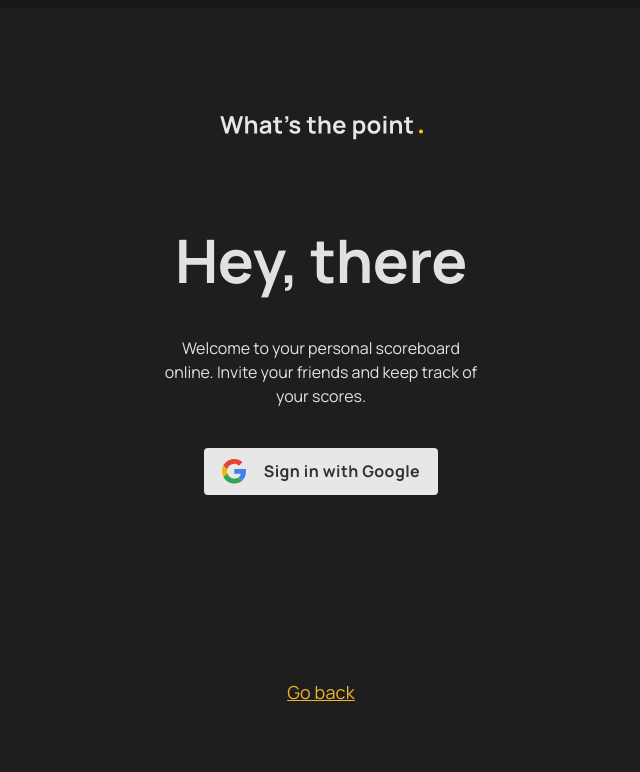
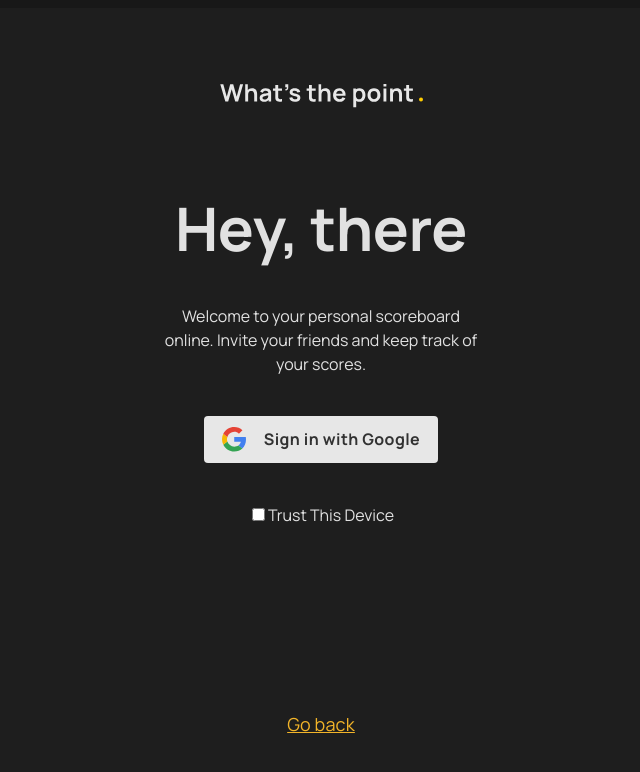
Before and after one commit to Whats-the-Point/the-point, a React (Vite) app in the folder frontend/: page /app/get-started in a window 1280 px wide. Shown: the top 772 px of the page, without its empty margins (319-959 px from the left). Built offline with nearby package versions, Linux system fonts and the light colour scheme.

Commit message:
add persist button

```diff
--- a/frontend/src/components/PersistLogin.tsx
+++ b/frontend/src/components/PersistLogin.tsx
@@ -7,9 +7,10 @@ import { useRenewMutation } from "../middleware/context/authApiSlice";
 
 const PersistLogin = () => {
     const [isLoadingTwo, setIsLoadingTwo] = useState(true);
-    const token = useSelector(selectCurrentToken);
     const [renew, { isLoading }] = useRenewMutation()
     const dispatch = useDispatch()
+    const token: string = useSelector(selectCurrentToken);
+    const persist: boolean = JSON.parse(localStorage.getItem("persist")) || false
 
     useEffect(() => {
         const verifyRefreshToken = async () => {
@@ -26,7 +27,7 @@ const PersistLogin = () => {
             }
         }
 
-        !token ? verifyRefreshToken() : setIsLoadingTwo(false);
+        !token && persist ? verifyRefreshToken() : setIsLoadingTwo(false);
     }, [])
 
     return (
--- a/frontend/src/pages/authentication/GetStarted.tsx
+++ b/frontend/src/pages/authentication/GetStarted.tsx
@@ -1,14 +1,16 @@
+import './getStarted.css';
 import GoogleButton from '../../components/iconButtons/GoogleButton';
 import whats_the_point from '../../assets/whats_the_point.svg';
-import './getStarted.css';
-import { useNavigate } from 'react-router-dom';
 import { motion } from 'framer-motion';
 import { useLoginMutation } from '../../middleware/context/authApiSlice';
+import { useNavigate } from 'react-router-dom';
+import { useState, useEffect } from 'react';
 
 
 const GetStarted: React.FC = () => {
     const navigate = useNavigate()
     const [login] = useLoginMutation()
+    const [persist, setPersist] = useState<boolean>(false)
 
 
     const loginwithGoogle = (event: React.MouseEvent<HTMLDivElement>) => {
@@ -20,6 +22,14 @@ const GetStarted: React.FC = () => {
     const goBack = (e: React.MouseEvent<HTMLAnchorElement>) => {
         navigate("/");
     }
+
+    const togglePersist = () => {
+        setPersist(prev => !prev);
+    }
+
+    useEffect(() => {
+        localStorage.setItem("persist", persist.toString());
+    }, [persist])
 
     return (
         <motion.div
@@ -36,6 +46,15 @@ const GetStarted: React.FC = () => {
                     <h2 className='content-section-text-h2'>Hey, there</h2>
                     <p>Welcome to your personal scoreboard online. Invite your friends and keep track of your scores.</p>
                     <GoogleButton onClick={loginwithGoogle} />
+                    <div className="persistCheck">
+                        <input
+                            type="checkbox"
+                            id="persist"
+                            onChange={togglePersist}
+                            checked={persist}
+                        />
+                        <label htmlFor="persist">Trust This Device</label>
+                    </div>
                 </div>
                 <a className="go-back" onClick={goBack}>Go back</a>
             </div>
```
